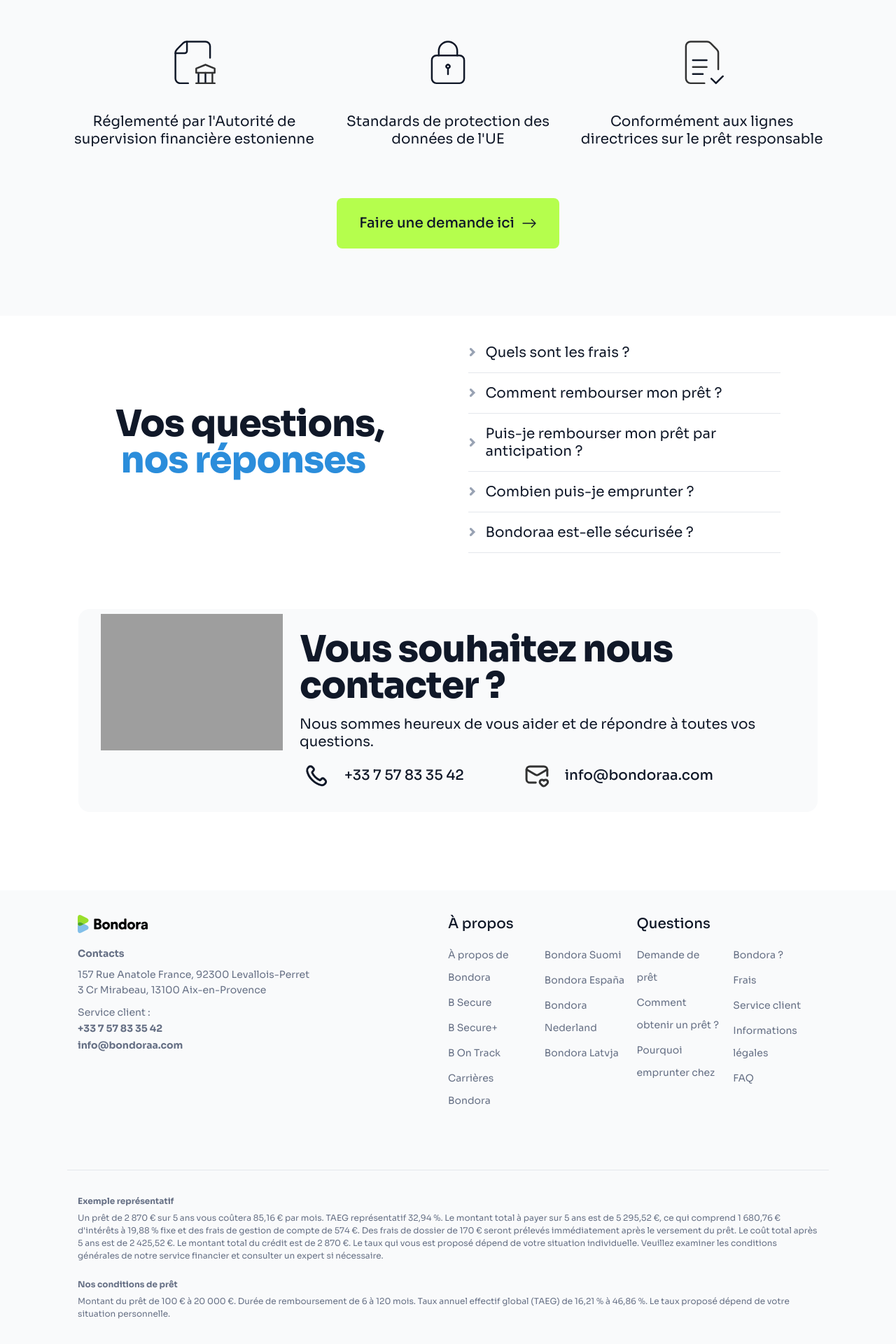
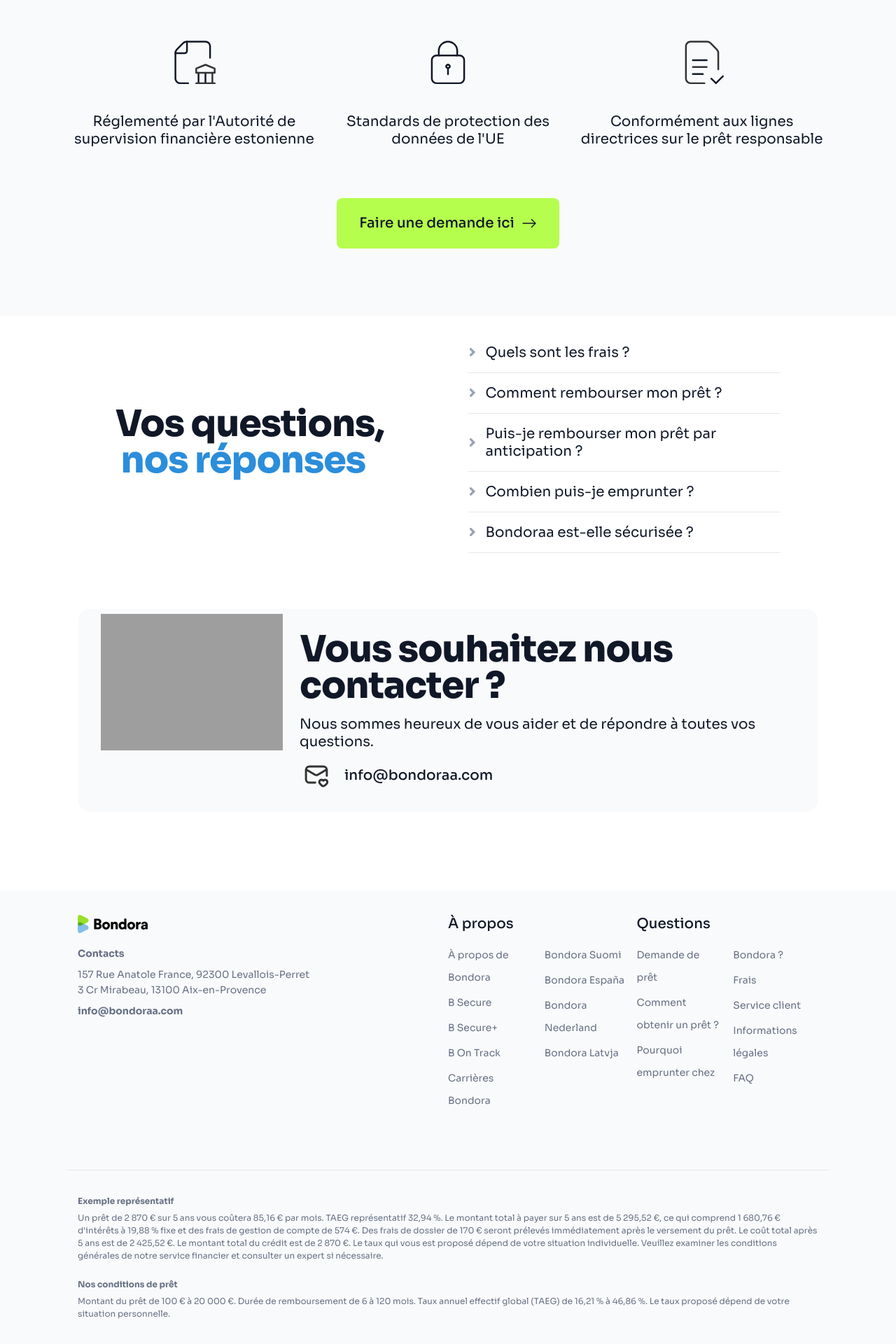
Before and after one commit to contactashxpress/bondoraa, a Django app: page / in a window 1280 px wide. Shown: the part 3780-5700 px from the top of the page at 70% size. Run offline with Django 5.2, Linux system fonts and the light colour scheme; grey boxes are pictures that could not be loaded.

Commit message:
Mis a jours Bondoraa

```diff
--- a/templates/base.html
+++ b/templates/base.html
@@ -569,8 +569,7 @@
         </a>
         <a href="https://help.bondora.ee/hc/en-ee/categories/12624803479954-Contact-Customer-Support" target="_blank" class="footer-contact-link">{% trans "Contacts" %}</a>
         <p class="footer-address" style="margin-top:10px;">157 Rue Anatole France, 92300 Levallois-Perret<br>3 Cr Mirabeau, 13100 Aix-en-Provence<br></p>
-        <div class="footer-phone" style="margin-top:10px;">{% trans "Service client" %} :<br><a href="tel:+33757833542" style="color:inherit;text-decoration:none;"><strong>+33 7 57 83 35 42</strong></a></div>
-        <a href="mailto:info@bondoraa.com" class="footer-email" style="display:block;margin-top:4px;">info@bondoraa.com</a>
+        <a href="mailto:info@bondoraa.com" class="footer-email" style="display:block;margin-top:10px;">info@bondoraa.com</a>
       </div>
       <div class="footer-col">
         <h5>{% trans "À propos" %}</h5>
--- a/templates/emails/demande_recue_email.html
+++ b/templates/emails/demande_recue_email.html
@@ -127,8 +127,6 @@
                                 &nbsp;&middot;&nbsp;
                                 <a href="mailto:info@bondoraa.com"
                                     style="color:#2b8ddb;text-decoration:none;">info@bondoraa.com</a>
-                                &nbsp;&middot;&nbsp;
-                                <a href="tel:+33757833542" style="color:#2b8ddb;text-decoration:none;">+33 7 57 83 35 42</a>
                             </p>
                         </td>
                     </tr>
--- a/templates/emails/verification_email.html
+++ b/templates/emails/verification_email.html
@@ -159,8 +159,6 @@
                                 &nbsp;&middot;&nbsp;
                                 <a href="mailto:info@bondoraa.com"
                                     style="color:#2b8ddb;text-decoration:none;">info@bondoraa.com</a>
-                                &nbsp;&middot;&nbsp;
-                                <a href="tel:+33757833542" style="color:#2b8ddb;text-decoration:none;">+33 7 57 83 35 42</a>
                             </p>
                         </td>
                     </tr>
--- a/templates/index.html
+++ b/templates/index.html
@@ -303,10 +303,6 @@
         <p>{% trans "Nous sommes heureux de vous aider et de répondre à toutes vos questions." %}</p>
         <div class="contact-links">
           <div class="contact-link">
-            <svg xmlns="http://www.w3.org/2000/svg" width="49" height="49" viewBox="0 0 49 49" fill="none"><path fill-rule="evenodd" clip-rule="evenodd" d="M22.42 27.01C20.08 24.67 18.31 22.05 17.14 19.39C16.89 18.83 17.04 18.17 17.47 17.74L19.11 16.1C20.45 14.76 20.45 12.86 19.28 11.69L16.93 9.34C15.37 7.78 12.84 7.78 11.28 9.34L9.97 10.65C8.49 12.13 7.87 14.27 8.27 16.39C9.26 21.61 12.3 27.34 17.19 32.23C22.09 37.13 27.81 40.17 33.04 41.16C35.16 41.56 37.3 40.94 38.78 39.46L40.08 38.15C41.64 36.59 41.64 34.06 40.08 32.5L37.74 30.15C36.56 28.98 34.66 28.98 33.49 30.15L31.69 31.96C31.25 32.39 30.6 32.54 30.03 32.29C27.38 31.12 24.76 29.35 22.42 27.01Z" stroke="#101828" stroke-width="3.6" stroke-linecap="round" stroke-linejoin="round"/></svg>
-            <a href="tel:+33757833542">+33 7 57 83 35 42</a>
-          </div>
-          <div class="contact-link">
             <svg xmlns="http://www.w3.org/2000/svg" width="50" height="49" viewBox="0 0 50 49" fill="none"><path d="M22.95 36.87H12.83C9.48 36.87 6.76 34.15 6.76 30.8V14.61C6.76 11.25 9.48 8.54 12.83 8.54H37.11C40.47 8.54 43.19 11.25 43.19 14.61V24.73" stroke="#323232" stroke-width="3.64" stroke-linecap="round" stroke-linejoin="round"/><path d="M43.11 13.83L28.07 22.61C26.18 23.71 23.84 23.71 21.95 22.61L6.84 13.78" stroke="#323232" stroke-width="3.64" stroke-linecap="round" stroke-linejoin="round"/><path fill-rule="evenodd" clip-rule="evenodd" d="M36.72 32.97L37.12 33.37L37.52 32.97C38.25 32.23 39.25 31.81 40.29 31.81C41.33 31.81 42.33 32.23 43.06 32.97V32.97C44.58 34.53 44.58 37.03 43.06 38.59L39.95 41.75C39.2 42.51 38.18 42.94 37.12 42.94C36.06 42.94 35.04 42.51 34.29 41.75L31.18 38.59C29.65 37.03 29.65 34.53 31.18 32.97V32.97C31.91 32.23 32.91 31.81 33.95 31.81C34.99 31.81 35.99 32.23 36.72 32.97Z" stroke="#323232" stroke-width="3.64" stroke-linecap="round" stroke-linejoin="round"/></svg>
             <a href="mailto:info@bondoraa.com">info@bondoraa.com</a>
           </div>
```
